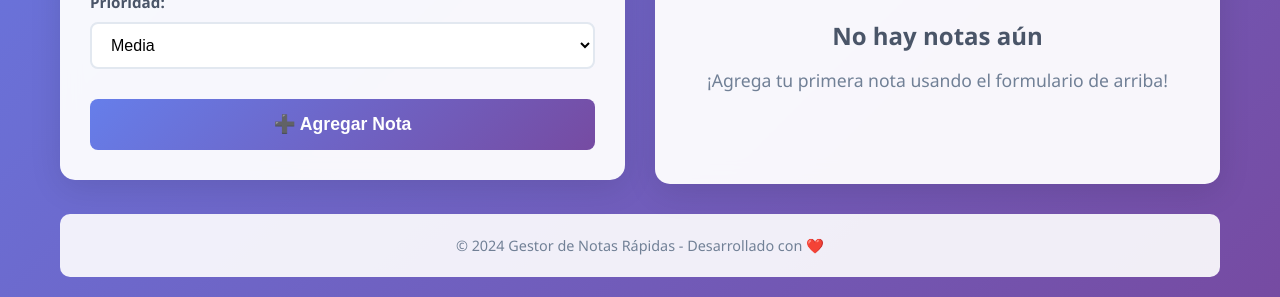
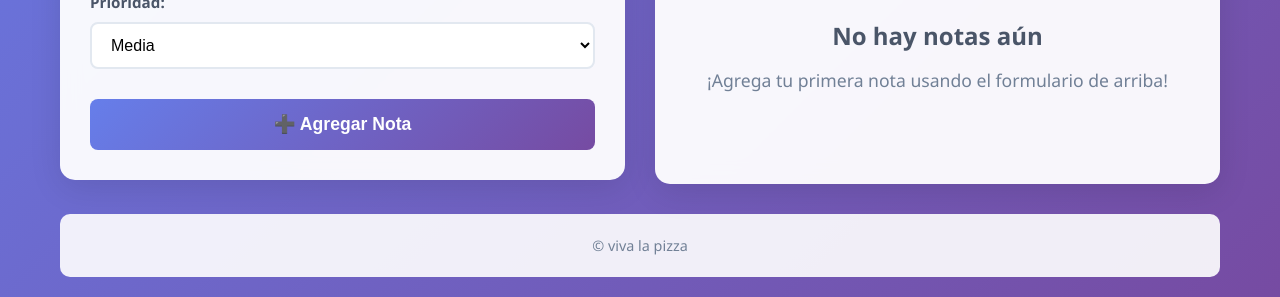
Before and after one commit to MariaZavaleta23/PRACTICA2, a plain HTML site: page index.html in a window 1280 px wide. Shown: the part 503-800 px from the top of the page. Drawn offline with Linux system fonts and the light colour scheme.

Commit message:
hola mundo

```diff
--- a/index.html
+++ b/index.html
@@ -73,7 +73,7 @@
         </main>
 
         <footer>
-            <p>&copy; 2024 Gestor de Notas Rápidas - Desarrollado con ❤️</p>
+            <p>&copy; viva la pizza</p>
         </footer>
     </div>
 
```
